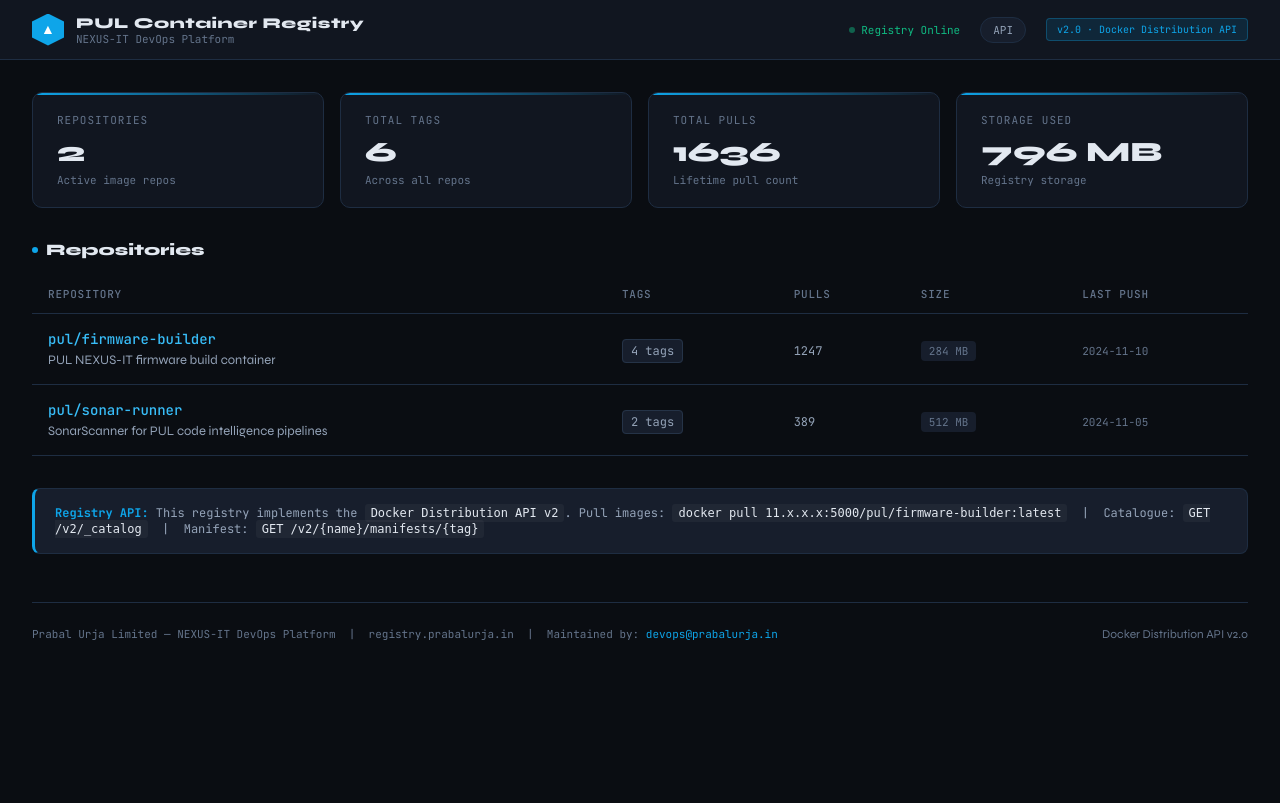
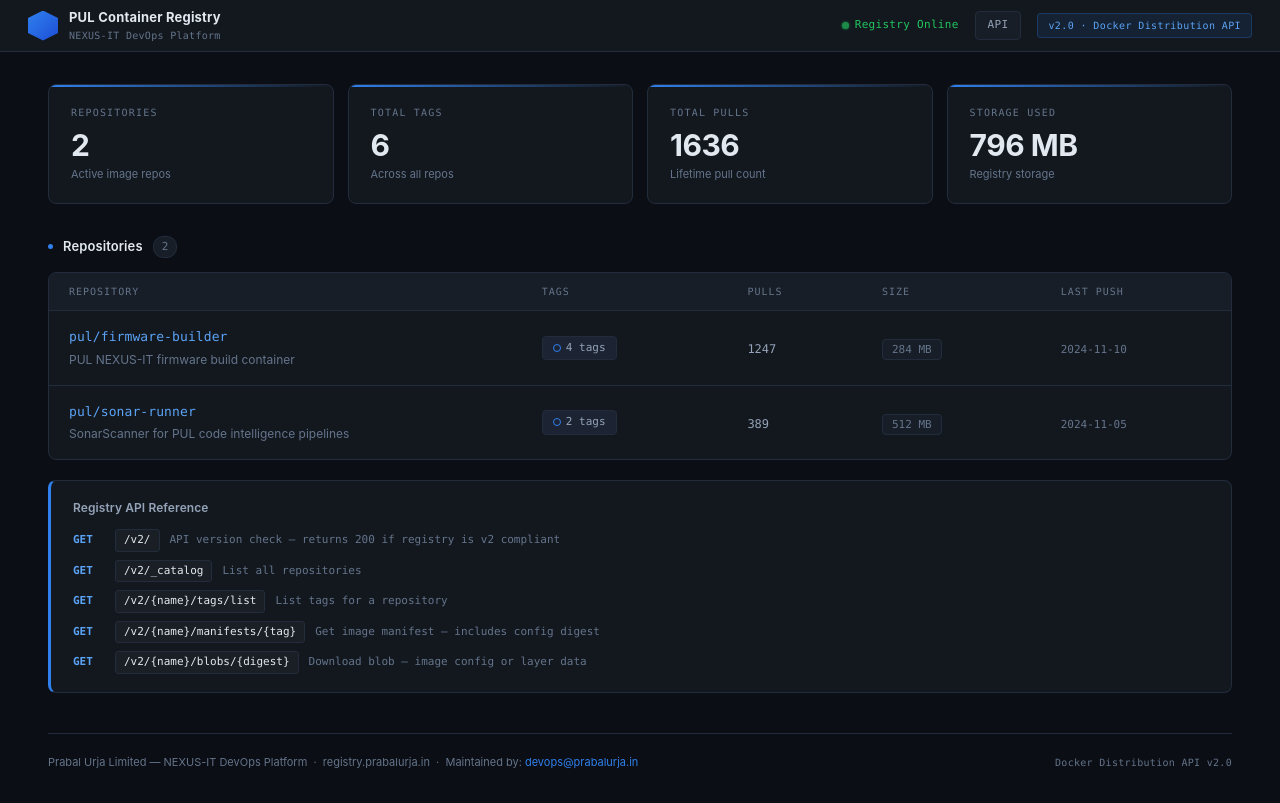
Before and after one commit to hacktifytechnologies/RB-Range3, a Flask app: page /ui in a window 1280 px wide. Before the commit the page ends 640 px from the top, so only its background shows below. Run offline with Flask 3, Linux system fonts and the light colour scheme; parts of the project's set-up code (start-up, migrations or seed data) failed here and were passed over.

Commit message:
Update ui.html

```diff
--- a/machines/M2-dev-registry/app/templates/ui.html
+++ b/machines/M2-dev-registry/app/templates/ui.html
@@ -4,205 +4,493 @@
 <meta charset="UTF-8">
 <meta name="viewport" content="width=device-width, initial-scale=1.0">
 <title>PUL Container Registry — NEXUS-IT</title>
-<link href="https://fonts.googleapis.com/css2?family=JetBrains+Mono:wght@400;500;700&family=Syne:wght@400;600;800&display=swap" rel="stylesheet">
 <style>
+/* ── Reset & Base ─────────────────────────────────────────────────────────── */
+*, *::before, *::after { box-sizing: border-box; margin: 0; padding: 0; }
+
 :root {
-    --bg: #0a0d12;
-    --surface: #111620;
-    --surface2: #171e2c;
-    --border: #1e2d42;
-    --border2: #253347;
-    --accent: #0ea5e9;
-    --accent2: #38bdf8;
-    --green: #10b981;
-    --amber: #f59e0b;
-    --red: #ef4444;
-    --text: #e2e8f0;
-    --muted: #64748b;
-    --muted2: #94a3b8;
-    --mono: 'JetBrains Mono', monospace;
-    --sans: 'Syne', sans-serif;
+  --bg:        #0b0e14;
+  --bg2:       #0f1319;
+  --surface:   #13181f;
+  --surface2:  #181e27;
+  --surface3:  #1c2333;
+  --border:    #222c3c;
+  --border2:   #2a3850;
+  --accent:    #2f80ed;
+  --accent2:   #5ba3f5;
+  --accent3:   #93c5fd;
+  --green:     #22c55e;
+  --green2:    #16a34a;
+  --amber:     #f59e0b;
+  --red:       #ef4444;
+  --text:      #e2e8f0;
+  --text2:     #94a3b8;
+  --text3:     #64748b;
+  --mono:      'SF Mono', 'Fira Mono', 'Cascadia Code', 'Consolas', 'Liberation Mono', monospace;
+  --sans:      -apple-system, BlinkMacSystemFont, 'Segoe UI', 'Helvetica Neue', Arial, sans-serif;
 }
-  * { box-sizing: border-box; margin: 0; padding: 0; }
-  body { background: var(--bg); color: var(--text); font-family: var(--sans); min-height: 100vh; }
 
-  /* Header */
-  .header {
+body {
+  background: var(--bg);
+  color: var(--text);
+  font-family: var(--sans);
+  font-size: 14px;
+  line-height: 1.5;
+  min-height: 100vh;
+  -webkit-font-smoothing: antialiased;
+}
+
+/* ── Top bar ──────────────────────────────────────────────────────────────── */
+.topbar {
   background: var(--surface);
   border-bottom: 1px solid var(--border);
-    padding: 0 32px;
-    display: flex; align-items: center; justify-content: space-between;
-    height: 60px; position: sticky; top: 0; z-index: 100;
+  height: 52px;
+  display: flex;
+  align-items: center;
+  justify-content: space-between;
+  padding: 0 28px;
+  position: sticky;
+  top: 0;
+  z-index: 100;
 }
-  .logo { display: flex; align-items: center; gap: 12px; text-decoration: none; }
-  .logo-icon {
-    width: 32px; height: 32px; background: var(--accent);
+
+.logo {
+  display: flex;
+  align-items: center;
+  gap: 11px;
+  text-decoration: none;
+}
+
+.logo-mark {
+  width: 30px;
+  height: 30px;
+  background: linear-gradient(135deg, var(--accent) 0%, #1d4ed8 100%);
   clip-path: polygon(50% 0%, 100% 25%, 100% 75%, 50% 100%, 0% 75%, 0% 25%);
-    display: flex; align-items: center; justify-content: center;
-    font-size: 14px; font-weight: 700; color: #fff;
+  flex-shrink: 0;
 }
-  .logo-text { font-size: 15px; font-weight: 800; color: var(--text); letter-spacing: 0.5px; }
-  .logo-sub { font-size: 11px; color: var(--muted); font-family: var(--mono); }
-  .header-right { display: flex; align-items: center; gap: 20px; }
-  .nav-pill {
-    font-family: var(--mono); font-size: 11px; color: var(--muted2);
-    background: var(--surface2); border: 1px solid var(--border);
-    padding: 5px 12px; border-radius: 20px; text-decoration: none;
+
+.logo-text {
+  display: flex;
+  flex-direction: column;
+  gap: 1px;
+}
+
+.logo-title {
+  font-size: 13px;
+  font-weight: 700;
+  color: var(--text);
+  letter-spacing: 0.2px;
+}
+
+.logo-sub {
+  font-family: var(--mono);
+  font-size: 10px;
+  color: var(--text3);
+  letter-spacing: 0.3px;
+}
+
+.topbar-right {
+  display: flex;
+  align-items: center;
+  gap: 16px;
+}
+
+.status-indicator {
+  display: flex;
+  align-items: center;
+  gap: 6px;
+  font-family: var(--mono);
+  font-size: 11px;
+  color: var(--green);
+  letter-spacing: 0.3px;
+}
+
+.status-dot {
+  width: 7px;
+  height: 7px;
+  background: var(--green);
+  border-radius: 50%;
+  box-shadow: 0 0 6px var(--green);
+  animation: pulse-dot 2.5s ease-in-out infinite;
+}
+
+@keyframes pulse-dot {
+  0%, 100% { opacity: 1; box-shadow: 0 0 6px var(--green); }
+  50%       { opacity: 0.6; box-shadow: 0 0 2px var(--green); }
+}
+
+.api-link {
+  font-family: var(--mono);
+  font-size: 11px;
+  color: var(--text2);
+  background: var(--surface2);
+  border: 1px solid var(--border);
+  padding: 5px 12px;
+  border-radius: 4px;
+  text-decoration: none;
+  transition: border-color 0.15s, color 0.15s;
+  letter-spacing: 0.3px;
+}
+.api-link:hover { border-color: var(--accent); color: var(--accent2); }
+
+.version-badge {
+  font-family: var(--mono);
+  font-size: 10px;
+  color: var(--accent2);
+  background: rgba(47, 128, 237, 0.1);
+  border: 1px solid rgba(47, 128, 237, 0.25);
+  padding: 4px 10px;
+  border-radius: 4px;
+  letter-spacing: 0.4px;
+}
+
+/* ── Layout ───────────────────────────────────────────────────────────────── */
+.main {
+  max-width: 1240px;
+  margin: 0 auto;
+  padding: 32px 28px;
+}
+
+/* ── Stats grid ───────────────────────────────────────────────────────────── */
+.stats-grid {
+  display: grid;
+  grid-template-columns: repeat(4, 1fr);
+  gap: 14px;
+  margin-bottom: 32px;
+}
+
+.stat-card {
+  background: var(--surface);
+  border: 1px solid var(--border);
+  border-radius: 8px;
+  padding: 20px 22px;
+  position: relative;
+  overflow: hidden;
   transition: border-color 0.2s;
 }
-  .nav-pill:hover { border-color: var(--accent); color: var(--accent); }
-  .api-badge {
-    font-family: var(--mono); font-size: 10px;
-    background: rgba(14,165,233,0.12); color: var(--accent);
-    border: 1px solid rgba(14,165,233,0.3); padding: 4px 10px; border-radius: 4px;
+.stat-card:hover { border-color: var(--border2); }
+
+.stat-card::after {
+  content: '';
+  position: absolute;
+  top: 0; left: 0; right: 0;
+  height: 2px;
+  background: linear-gradient(90deg, var(--accent) 0%, rgba(47,128,237,0) 100%);
 }
 
-  /* Layout */
-  .main { max-width: 1280px; margin: 0 auto; padding: 32px; }
+.stat-label {
+  font-family: var(--mono);
+  font-size: 10px;
+  color: var(--text3);
+  text-transform: uppercase;
+  letter-spacing: 1.2px;
+  margin-bottom: 10px;
+}
 
-  /* Stats bar */
-  .stats-bar {
-    display: grid; grid-template-columns: repeat(4, 1fr); gap: 16px;
-    margin-bottom: 32px;
+.stat-value {
+  font-size: 30px;
+  font-weight: 700;
+  color: var(--text);
+  line-height: 1;
+  letter-spacing: -0.5px;
+  margin-bottom: 6px;
 }
-  .stat-card {
-    background: var(--surface); border: 1px solid var(--border);
-    border-radius: 10px; padding: 20px 24px;
-    position: relative; overflow: hidden;
+
+.stat-desc {
+  font-size: 11px;
+  color: var(--text3);
 }
-  .stat-card::before {
-    content: ''; position: absolute; top: 0; left: 0; right: 0;
-    height: 2px; background: linear-gradient(90deg, var(--accent), transparent);
+
+/* ── Section header ───────────────────────────────────────────────────────── */
+.section-hd {
+  display: flex;
+  align-items: center;
+  gap: 10px;
+  margin-bottom: 14px;
 }
-  .stat-label { font-family: var(--mono); font-size: 11px; color: var(--muted); text-transform: uppercase; letter-spacing: 1px; margin-bottom: 8px; }
-  .stat-value { font-size: 28px; font-weight: 800; color: var(--text); }
-  .stat-sub { font-family: var(--mono); font-size: 11px; color: var(--muted); margin-top: 4px; }
 
-  /* Section */
-  .section-header {
-    display: flex; align-items: center; justify-content: space-between;
-    margin-bottom: 16px;
+.section-title {
+  font-size: 13px;
+  font-weight: 600;
+  color: var(--text);
+  letter-spacing: 0.1px;
 }
-  .section-title { font-size: 16px; font-weight: 800; color: var(--text); display: flex; align-items: center; gap: 8px; }
-  .dot { width: 6px; height: 6px; background: var(--accent); border-radius: 50%; }
 
-  /* Repo table */
-  .repo-table { width: 100%; border-collapse: collapse; }
-  .repo-table thead tr {
+.section-dot {
+  width: 5px;
+  height: 5px;
+  background: var(--accent);
+  border-radius: 50%;
+}
+
+.section-count {
+  font-family: var(--mono);
+  font-size: 11px;
+  color: var(--text3);
+  background: var(--surface2);
+  border: 1px solid var(--border);
+  padding: 2px 8px;
+  border-radius: 10px;
+}
+
+/* ── Repository table ─────────────────────────────────────────────────────── */
+.repo-table-wrap {
+  background: var(--surface);
+  border: 1px solid var(--border);
+  border-radius: 8px;
+  overflow: hidden;
+  margin-bottom: 20px;
+}
+
+.repo-table {
+  width: 100%;
+  border-collapse: collapse;
+}
+
+.repo-table thead {
+  background: var(--surface2);
   border-bottom: 1px solid var(--border);
 }
+
 .repo-table th {
-    font-family: var(--mono); font-size: 11px; color: var(--muted);
-    text-transform: uppercase; letter-spacing: 0.8px;
-    padding: 12px 16px; text-align: left; font-weight: 500;
+  font-family: var(--mono);
+  font-size: 10px;
+  font-weight: 500;
+  color: var(--text3);
+  text-transform: uppercase;
+  letter-spacing: 1px;
+  padding: 11px 20px;
+  text-align: left;
+  white-space: nowrap;
 }
+
 .repo-table tbody tr {
   border-bottom: 1px solid var(--border);
-    transition: background 0.15s;
+  transition: background 0.12s;
+  cursor: pointer;
 }
+.repo-table tbody tr:last-child { border-bottom: none; }
 .repo-table tbody tr:hover { background: var(--surface2); }
-  .repo-table td { padding: 16px; vertical-align: middle; }
-  .repo-name { font-family: var(--mono); font-size: 14px; color: var(--accent2); font-weight: 500; }
-  .repo-name a { color: inherit; text-decoration: none; }
-  .repo-name a:hover { text-decoration: underline; }
-  .repo-desc { font-size: 13px; color: var(--muted2); margin-top: 4px; }
-  .tag-count {
-    font-family: var(--mono); font-size: 12px;
-    background: var(--surface2); border: 1px solid var(--border2);
-    padding: 3px 8px; border-radius: 4px; color: var(--muted2);
+
+.repo-table td {
+  padding: 16px 20px;
+  vertical-align: middle;
 }
-  .pull-count { font-family: var(--mono); font-size: 12px; color: var(--muted2); }
+
+/* Repo name cell */
+.repo-name-cell { display: flex; flex-direction: column; gap: 4px; }
+
+.repo-name {
+  font-family: var(--mono);
+  font-size: 13px;
+  font-weight: 500;
+  color: var(--accent2);
+  text-decoration: none;
+  letter-spacing: 0.1px;
+}
+.repo-name:hover { color: var(--accent3); text-decoration: underline; }
+
+.repo-desc {
+  font-size: 12px;
+  color: var(--text3);
+}
+
+/* Tag count pill */
+.tag-pill {
+  display: inline-flex;
+  align-items: center;
+  gap: 5px;
+  font-family: var(--mono);
+  font-size: 11px;
+  color: var(--text2);
+  background: var(--surface3);
+  border: 1px solid var(--border);
+  padding: 3px 10px;
+  border-radius: 4px;
+  white-space: nowrap;
+}
+
+.tag-icon {
+  width: 8px;
+  height: 8px;
+  border: 1.5px solid var(--accent);
+  border-radius: 50%;
+}
+
+/* Pull count */
+.pull-count {
+  font-family: var(--mono);
+  font-size: 12px;
+  color: var(--text2);
+}
+
+/* Size badge */
 .size-badge {
-    font-family: var(--mono); font-size: 11px; color: var(--muted);
-    background: var(--surface2); padding: 3px 8px; border-radius: 4px;
+  font-family: var(--mono);
+  font-size: 11px;
+  color: var(--text3);
+  background: var(--surface2);
+  border: 1px solid var(--border);
+  padding: 3px 9px;
+  border-radius: 4px;
 }
-  .updated { font-family: var(--mono); font-size: 11px; color: var(--muted); }
 
-  /* API hint */
-  .api-hint {
-    background: var(--surface2); border: 1px solid var(--border);
+/* Date */
+.date-cell {
+  font-family: var(--mono);
+  font-size: 11px;
+  color: var(--text3);
+  white-space: nowrap;
+}
+
+/* ── API Reference panel ──────────────────────────────────────────────────── */
+.api-panel {
+  background: var(--surface);
+  border: 1px solid var(--border);
   border-left: 3px solid var(--accent);
-    border-radius: 8px; padding: 16px 20px; margin-top: 32px;
-    font-family: var(--mono); font-size: 12px; color: var(--muted2);
+  border-radius: 8px;
+  padding: 18px 22px;
+  margin-top: 20px;
 }
-  .api-hint strong { color: var(--accent); }
-  .api-hint code { color: var(--text); background: rgba(255,255,255,0.04); padding: 2px 6px; border-radius: 3px; }
 
-  /* Footer */
+.api-panel-title {
+  font-size: 12px;
+  font-weight: 600;
+  color: var(--text2);
+  margin-bottom: 12px;
+  letter-spacing: 0.1px;
+}
+
+.api-rows {
+  display: flex;
+  flex-direction: column;
+  gap: 8px;
+}
+
+.api-row {
+  display: flex;
+  align-items: baseline;
+  gap: 10px;
+  font-family: var(--mono);
+  font-size: 11px;
+  color: var(--text3);
+}
+
+.api-method {
+  color: var(--accent2);
+  font-weight: 600;
+  min-width: 32px;
+}
+
+.api-path {
+  color: var(--text);
+  background: rgba(255,255,255,0.03);
+  padding: 2px 8px;
+  border-radius: 3px;
+  border: 1px solid var(--border);
+}
+
+.api-note { color: var(--text3); }
+
+/* ── Footer ───────────────────────────────────────────────────────────────── */
 .footer {
-    margin-top: 48px; padding-top: 24px;
+  margin-top: 40px;
+  padding-top: 20px;
   border-top: 1px solid var(--border);
-    display: flex; justify-content: space-between; align-items: center;
+  display: flex;
+  align-items: center;
+  justify-content: space-between;
 }
-  .footer-left { font-family: var(--mono); font-size: 11px; color: var(--muted); }
-  .footer-right { font-size: 12px; color: var(--muted); }
 
-  /* Status dot */
-  .status-live {
-    display: inline-flex; align-items: center; gap: 6px;
-    font-family: var(--mono); font-size: 11px; color: var(--green);
+.footer-left {
+  font-size: 11px;
+  color: var(--text3);
+  line-height: 1.6;
 }
-  .status-live::before {
-    content: ''; width: 6px; height: 6px; background: var(--green);
-    border-radius: 50%; animation: pulse 2s infinite;
+
+.footer-left a {
+  color: var(--accent);
+  text-decoration: none;
 }
-  @keyframes pulse { 0%,100%{opacity:1} 50%{opacity:0.4} }
+.footer-left a:hover { text-decoration: underline; }
+
+.footer-right {
+  font-family: var(--mono);
+  font-size: 10px;
+  color: var(--text3);
+  letter-spacing: 0.3px;
+}
+
+/* ── Responsive ───────────────────────────────────────────────────────────── */
+@media (max-width: 900px) {
+  .stats-grid { grid-template-columns: repeat(2, 1fr); }
+}
+@media (max-width: 600px) {
+  .stats-grid { grid-template-columns: 1fr; }
+  .topbar-right .version-badge { display: none; }
+}
 </style>
 </head>
 <body>
 
-<header class="header">
+<!-- Top bar -->
+<header class="topbar">
   <a class="logo" href="/ui/">
-    <div class="logo-icon">▲</div>
-    <div>
-      <div class="logo-text">PUL Container Registry</div>
+    <div class="logo-mark"></div>
+    <div class="logo-text">
+      <div class="logo-title">PUL Container Registry</div>
       <div class="logo-sub">NEXUS-IT DevOps Platform</div>
     </div>
   </a>
-  <div class="header-right">
-    <span class="status-live">Registry Online</span>
-    <a class="nav-pill" href="/v2/_catalog">API</a>
-    <span class="api-badge">v2.0 · Docker Distribution API</span>
+  <div class="topbar-right">
+    <div class="status-indicator">
+      <span class="status-dot"></span>
+      Registry Online
+    </div>
+    <a class="api-link" href="/v2/_catalog">API</a>
+    <span class="version-badge">v2.0 · Docker Distribution API</span>
   </div>
 </header>
 
+<!-- Main content -->
 <main class="main">
+
   <!-- Stats -->
-  <div class="stats-bar">
+  <div class="stats-grid">
     <div class="stat-card">
       <div class="stat-label">Repositories</div>
       <div class="stat-value">{{ stats.repos }}</div>
-      <div class="stat-sub">Active image repos</div>
+      <div class="stat-desc">Active image repos</div>
     </div>
     <div class="stat-card">
       <div class="stat-label">Total Tags</div>
       <div class="stat-value">{{ stats.tags }}</div>
-      <div class="stat-sub">Across all repos</div>
+      <div class="stat-desc">Across all repos</div>
     </div>
     <div class="stat-card">
       <div class="stat-label">Total Pulls</div>
       <div class="stat-value">{{ stats.total_pulls }}</div>
-      <div class="stat-sub">Lifetime pull count</div>
+      <div class="stat-desc">Lifetime pull count</div>
     </div>
     <div class="stat-card">
       <div class="stat-label">Storage Used</div>
       <div class="stat-value">{{ stats.storage }}</div>
-      <div class="stat-sub">Registry storage</div>
+      <div class="stat-desc">Registry storage</div>
     </div>
   </div>
 
   <!-- Repository list -->
-  <div class="section-header">
-    <div class="section-title">
-      <span class="dot"></span>
-      Repositories
-    </div>
+  <div class="section-hd">
+    <span class="section-dot"></span>
+    <span class="section-title">Repositories</span>
+    <span class="section-count">{{ repos|length }}</span>
   </div>
 
+  <div class="repo-table-wrap">
     <table class="repo-table">
       <thead>
         <tr>
-        <th>Repository</th>
+          <th style="width:40%">Repository</th>
           <th>Tags</th>
           <th>Pulls</th>
           <th>Size</th>
@@ -211,35 +499,70 @@
       </thead>
       <tbody>
         {% for repo in repos %}
-      <tr>
+        <tr onclick="window.location='/ui/repo/{{ repo.name }}'">
           <td>
-          <div class="repo-name"><a href="/ui/repo/{{ repo.name }}">{{ repo.name }}</a></div>
-          <div class="repo-desc">{{ repo.description }}</div>
+            <div class="repo-name-cell">
+              <a class="repo-name" href="/ui/repo/{{ repo.name }}">{{ repo.name }}</a>
+              <span class="repo-desc">{{ repo.description }}</span>
+            </div>
           </td>
-        <td><span class="tag-count">{{ repo.tags }} tags</span></td>
+          <td>
+            <span class="tag-pill">
+              <span class="tag-icon"></span>
+              {{ repo.tags }} tags
+            </span>
+          </td>
           <td><span class="pull-count">{{ repo.pulls }}</span></td>
           <td><span class="size-badge">{{ repo.size }}</span></td>
-        <td><span class="updated">{{ repo.updated }}</span></td>
+          <td><span class="date-cell">{{ repo.updated }}</span></td>
         </tr>
         {% endfor %}
       </tbody>
     </table>
-
-  <div class="api-hint">
-    <strong>Registry API:</strong> This registry implements the <code>Docker Distribution API v2</code>.
-    Pull images: <code>docker pull 11.x.x.x:5000/pul/firmware-builder:latest</code> &nbsp;|&nbsp;
-    Catalogue: <code>GET /v2/_catalog</code> &nbsp;|&nbsp;
-    Manifest: <code>GET /v2/{name}/manifests/{tag}</code>
   </div>
 
-  <footer class="footer">
+  <!-- API reference -->
+  <div class="api-panel">
+    <div class="api-panel-title">Registry API Reference</div>
+    <div class="api-rows">
+      <div class="api-row">
+        <span class="api-method">GET</span>
+        <span class="api-path">/v2/</span>
+        <span class="api-note">API version check — returns 200 if registry is v2 compliant</span>
+      </div>
+      <div class="api-row">
+        <span class="api-method">GET</span>
+        <span class="api-path">/v2/_catalog</span>
+        <span class="api-note">List all repositories</span>
+      </div>
+      <div class="api-row">
+        <span class="api-method">GET</span>
+        <span class="api-path">/v2/&#123;name&#125;/tags/list</span>
+        <span class="api-note">List tags for a repository</span>
+      </div>
+      <div class="api-row">
+        <span class="api-method">GET</span>
+        <span class="api-path">/v2/&#123;name&#125;/manifests/&#123;tag&#125;</span>
+        <span class="api-note">Get image manifest — includes config digest</span>
+      </div>
+      <div class="api-row">
+        <span class="api-method">GET</span>
+        <span class="api-path">/v2/&#123;name&#125;/blobs/&#123;digest&#125;</span>
+        <span class="api-note">Download blob — image config or layer data</span>
+      </div>
+    </div>
+  </div>
+
+  <!-- Footer -->
+  <div class="footer">
     <div class="footer-left">
-      Prabal Urja Limited — NEXUS-IT DevOps Platform &nbsp;|&nbsp;
-      registry.prabalurja.in &nbsp;|&nbsp;
-      Maintained by: <a href="mailto:devops@prabalurja.in" style="color:var(--accent);text-decoration:none">devops@prabalurja.in</a>
+      Prabal Urja Limited — NEXUS-IT DevOps Platform &nbsp;&middot;&nbsp;
+      registry.prabalurja.in &nbsp;&middot;&nbsp;
+      Maintained by: <a href="mailto:devops@prabalurja.in">devops@prabalurja.in</a>
     </div>
     <div class="footer-right">Docker Distribution API v2.0</div>
-  </footer>
+  </div>
+
 </main>
 
 </body>
```
Lines whose indentation alone changed are shown as unchanged.
